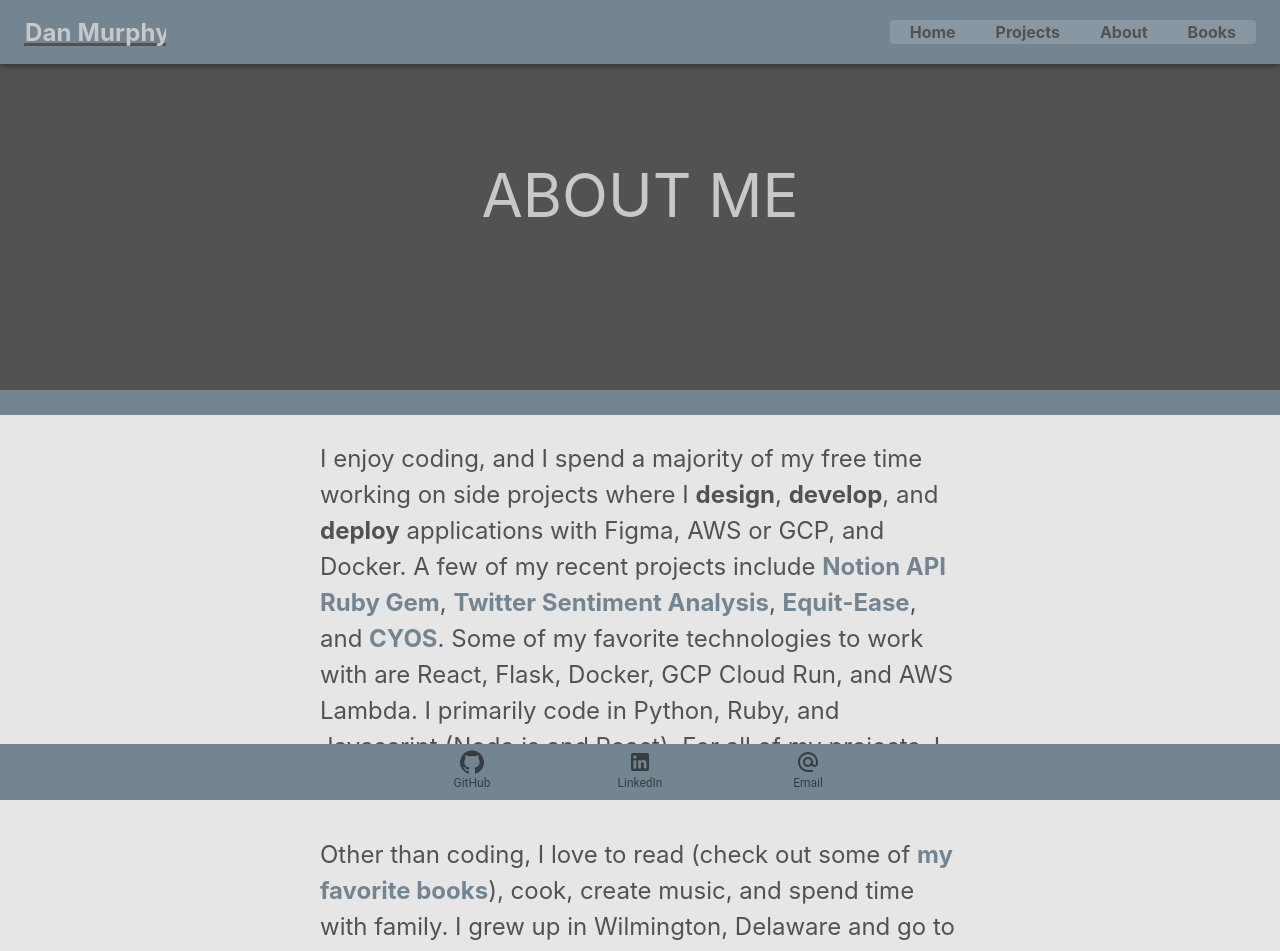
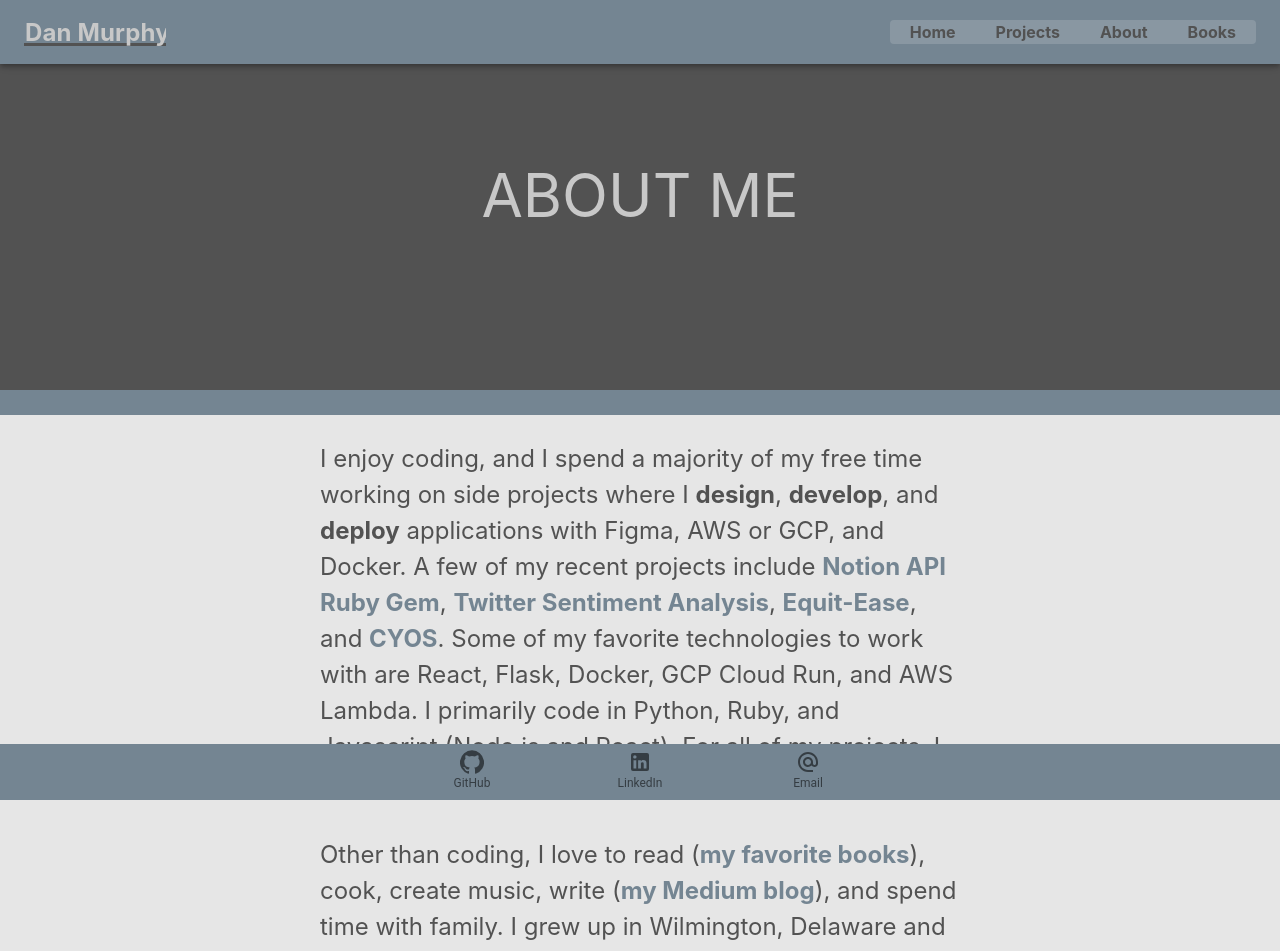
Before and after one commit to danmurphy1217/website, a React (Create React App) app: page /about in a window 1280 px wide. Shown: the top 951 px of the page. Built offline with nearby package versions, Linux system fonts and the light colour scheme.

Commit message:
add Medium Blog link

```diff
--- a/src/pages/contents/AboutPageContents.js
+++ b/src/pages/contents/AboutPageContents.js
@@ -91,7 +91,7 @@ const AboutPageContent = () => {
       Ruby, and Javascript (Node.js and React). For all of my projects, I also
       write documentation and unit tests.
       <br />
-      <br /> Other than coding, I love to read (check out some of{" "}
+      <br /> Other than coding, I love to read (
       <a
         href="/bookshelf"
         rel="noreferrer"
@@ -106,7 +106,23 @@ const AboutPageContent = () => {
       >
         my favorite books
       </a>
-      ), cook, create music, and spend time with family. I grew up in
+      ), cook, create music, write (
+
+      <a
+        href="https://danielmurph8.medium.com/"
+        rel="noreferrer"
+        target="_blank"
+        className={classes.link}
+        onMouseEnter={(e) => {
+          navLinkStylesEnter(e, "underline", "2px", "#525252", "#748492");
+        }}
+        onMouseLeave={(e) => {
+          navLinkStylesLeave(e, "none", "#748492");
+        }}
+      >
+        my Medium blog
+      </a>
+      ), and spend time with family. I grew up in
       Wilmington, Delaware and go to Davidson College. You can view my resumé{" "}
       <a
         target="_blank"
```
Also changed, not shown: 1 other file (tests, documents, lock files or other folders).
